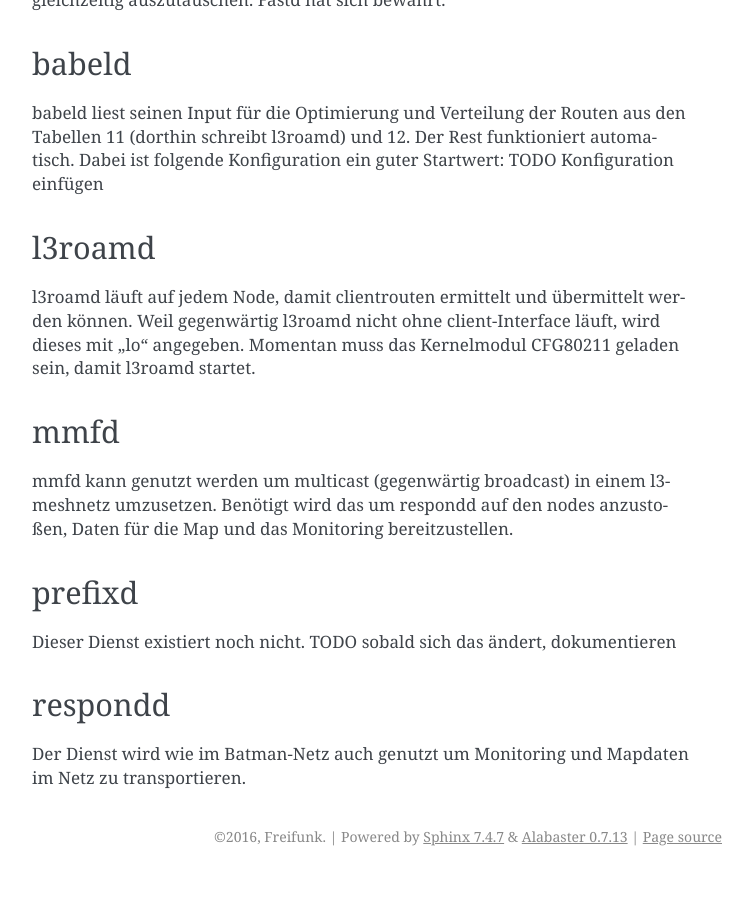
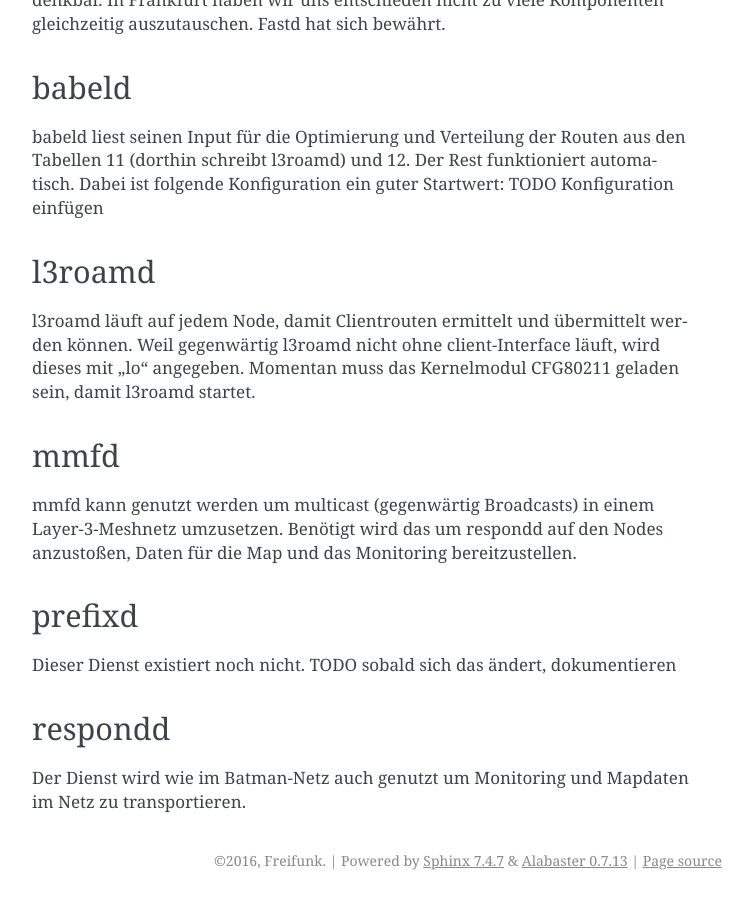
Before and after one commit to freifunk-l3r/readthedocs, a Sphinx documentation site: the page built from docs/components.rst, in a window 1280 px wide and 900 px high, scrolled down 1568 px. Shown: the whole window, without its empty margins (388-1141 px from the left). Built offline with Sphinx 7.4.7, drawn with Linux system fonts in a browser that asks for light colours; before the commit the page ends 2444 px from its top, so only the background shows below that; some of the changed text lies outside the part shown.

Commit message:
Typos in components.rst
+ leichter verständliche Formulierungen

```diff
--- a/docs/components.rst
+++ b/docs/components.rst
@@ -28,31 +28,40 @@
 
 fastd
 -----
-Nodes, die keine direkte WLAN-Verbindung haben, können über die VPN-Software fastd Teil eines gemeinsamen Netzes werden. In einem Batman-Netz werden die IP-Pakete des Freifunk-Netzes in Batman-Frames eingepackt und diese in fastd-Pakete gesteckt. Im Babel-Netz haben wir eine Verschachtelungsebene weniger, die IP-Pakete aus dem Freifunknetz können direkt auf den fastd-Interfaces transportiert werden. Die Datenströme zur Verwaltung des Netzes liegen daneben.
+Nodes, die keine direkte WLAN-Verbindung haben, können über die VPN-Software fastd Teil eines gemeinsamen Netzes werden.
+In einem Batman-Netz werden die IP-Pakete des Freifunk-Netzes in Batman-Frames eingepackt und diese in fastd-Pakete gesteckt.
+Im Babel-Netz haben wir eine Verschachtelungsebene weniger, die IP-Pakete aus dem Freifunknetz können direkt auf den fastd-Interfaces transportiert werden.
+Die Datenströme zur Verwaltung des Netzes liegen daneben.
 
 .. image:: MTU-calculation-helper-sheet-for-Freifunk-Networks.png
  :name: MTU in einem Batman-Netz
 
 TODO: Vergleich MTU-Bild vorher und nachher einfügen
 
-Der Einsatz anderer VPN-Technologien (sogar im Parallelbetrieb zu fastd) ist denkbar. In Frankfurt haben wir uns entschieden nicht zu viele Komponenten gleichzeitig auszutauschen. Fastd hat sich bewährt.
+Der Einsatz anderer VPN-Technologien (sogar im Parallelbetrieb zu fastd) ist denkbar.
+In Frankfurt haben wir uns entschieden nicht zu viele Komponenten gleichzeitig auszutauschen.
+Fastd hat sich bewährt.
 
 babeld
 ------
-babeld liest seinen Input für die Optimierung und Verteilung der Routen aus den Tabellen 11 (dorthin schreibt l3roamd) und 12. Der Rest funktioniert automatisch. Dabei ist folgende Konfiguration ein guter Startwert:
+babeld liest seinen Input für die Optimierung und Verteilung der Routen aus den Tabellen 11 (dorthin schreibt l3roamd) und 12.
+Der Rest funktioniert automatisch. Dabei ist folgende Konfiguration ein guter Startwert:
 TODO Konfiguration einfügen
 
 l3roamd
 -------
-l3roamd läuft auf jedem Node, damit clientrouten ermittelt und übermittelt werden können. Weil gegenwärtig l3roamd nicht ohne client-Interface läuft, wird dieses mit "lo" angegeben. Momentan muss das Kernelmodul CFG80211 geladen sein, damit l3roamd startet.
+l3roamd läuft auf jedem Node, damit Clientrouten ermittelt und übermittelt werden können. Weil gegenwärtig l3roamd nicht ohne client-Interface läuft, wird dieses mit "lo" angegeben.
+Momentan muss das Kernelmodul CFG80211 geladen sein, damit l3roamd startet.
 
 mmfd
 ----
-mmfd kann genutzt werden um multicast (gegenwärtig broadcast) in einem l3-meshnetz umzusetzen. Benötigt wird das um respondd auf den nodes anzustoßen, Daten für die Map und das Monitoring bereitzustellen.
+mmfd kann genutzt werden um multicast (gegenwärtig Broadcasts) in einem Layer-3-Meshnetz umzusetzen.
+Benötigt wird das um respondd auf den Nodes anzustoßen, Daten für die Map und das Monitoring bereitzustellen.
 
 prefixd
 -------
-Dieser Dienst existiert noch nicht. TODO sobald sich das ändert, dokumentieren
+Dieser Dienst existiert noch nicht.
+TODO sobald sich das ändert, dokumentieren
 
 respondd
 --------
```
Also changed, not shown: other parts of docs/components.rst (+1 -1 lines).
